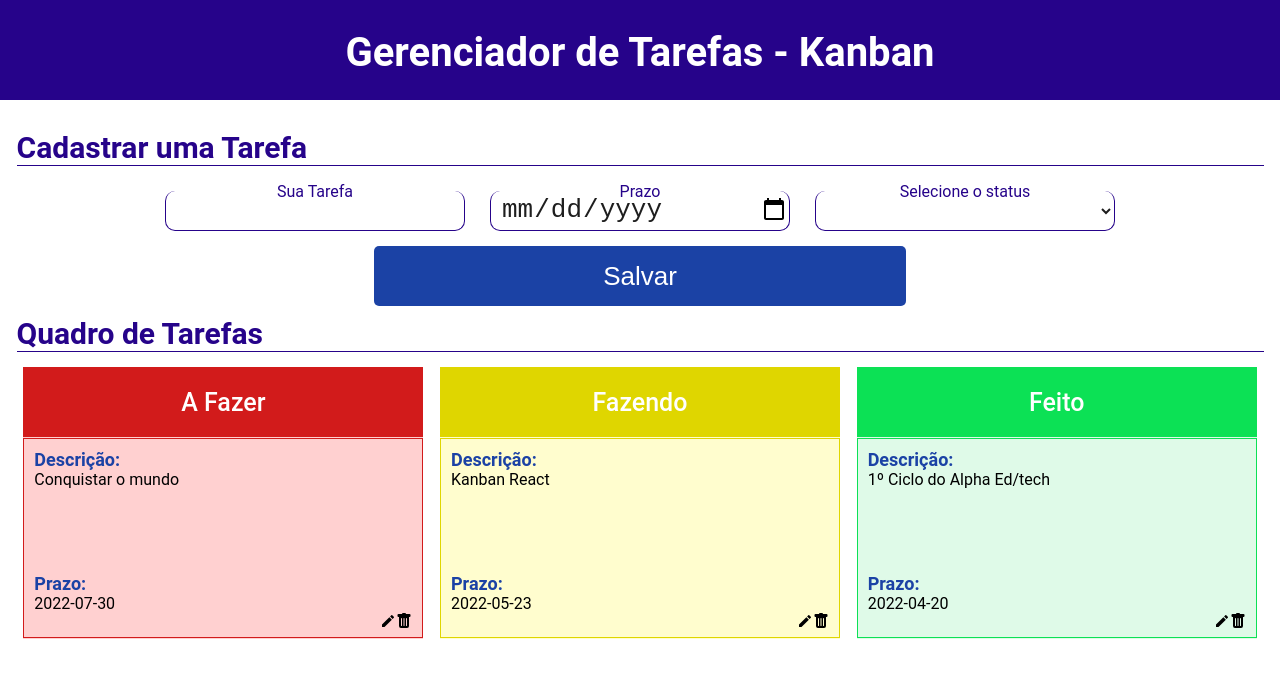
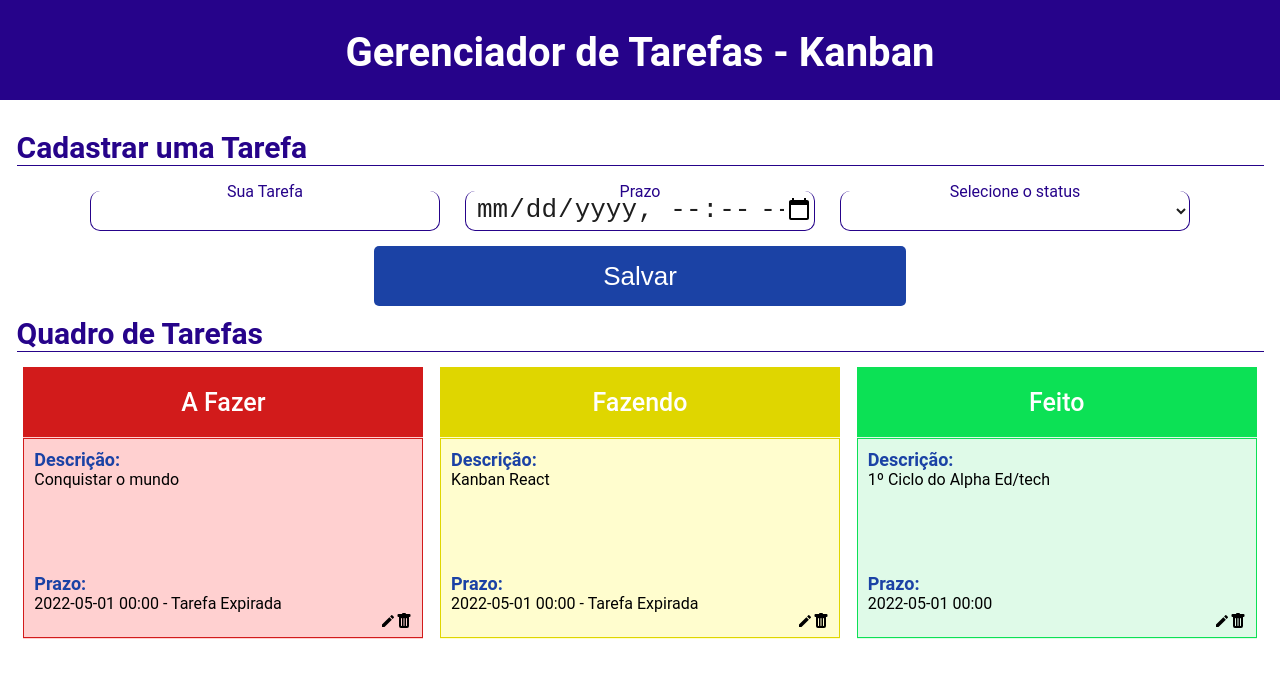
Before and after one commit to rodrigolfranca/kanban-react, a React (Create React App) app: page / in a window 1280 px wide. Shown: the top 678 px of the page. Built offline with nearby package versions, Linux system fonts and the light colour scheme; the HTML template or start-up script is replaced by a standard one.

Commit message:
Done and Done

```diff
--- a/src/components/Card/Card.jsx
+++ b/src/components/Card/Card.jsx
@@ -7,7 +7,10 @@ const date = new Date();
 const year = date.getFullYear();
 const month = (date.getMonth()+1 >= 10)? (date.getMonth()+1) : "0"+(date.getMonth()+1);
 const day = (date.getDate()-1);
-const todayDate = year+'-'+month+'-'+day
+const hour = (date.getHours() < 10)? ("0"+date.getHours()) : (JSON.stringify(date.getHours()));
+const minutes = (date.getMinutes() < 10)? ("0"+date.getMinutes()) : (JSON.stringify(date.getMinutes()));
+const todayDate = year+'-'+month+'-'+day;
+const todayHour = hour+":"+minutes;
 
 function Card(props) {
 
@@ -25,13 +28,19 @@ function Card(props) {
 
         cleanCard();
     }
+    function comparaData(){
+        let time = props.date.split(" ")[0];
+        let hour = props.date.split(" ")[1];
+        if ( (todayDate < time && todayHour < hour) || props.status === "2" ) return props.date;
+        return props.date+" - Tarefa Expirada"
+    }
 
     return (
         <CardStyle className='card'>
             <h2>Descrição:</h2>
             <p className='CardDescription'>{props.description}</p>
             <h2>Prazo:</h2>
-            <p>{ (todayDate < props.date || props.status === "2")? props.date : props.date+" - Tarefa Expirada"}</p>
+            <p>{comparaData()}</p>
             <div className='icons'>
                 <BsFillTrashFill onClick={cleanCard} />
                 <MdModeEditOutline onClick={updateCard} />
--- a/src/components/Card/style.js
+++ b/src/components/Card/style.js
@@ -15,7 +15,9 @@ export const CardStyle = Styled.div`
         }
         .CardDescription {
             height: 103px;
-            overflow-x: scroll;
+            width:378px;
+            overflow-wrap: break-word;
+            overflow-y: hidden;
             font-weight: 400
         }
         .icons {
--- a/src/components/Form/Form.jsx
+++ b/src/components/Form/Form.jsx
@@ -6,15 +6,15 @@ const Form = (props) => {
         <FormContainer>
             <StyledForm>
                 <StyledNest>
-                    <label for='description'>Sua Tarefa</label>
+                    <label>Sua Tarefa</label>
                     <StyledInput type='text' name="description" className="description" value={props.description} onInput={event => props.setDescription(event.target.value)} />
                 </StyledNest>
                 <StyledNest>
-                    <label for='date'>Prazo</label>
-                    <StyledInput type='date' name="date" className="date" value={props.date} onInput={event => props.setDate(event.target.value)} />
+                    <label>Prazo</label>
+                    <StyledInput type='datetime-local' name="date" className="date" value={props.date} onInput={event => props.setDate(event.target.value)} />
                 </StyledNest>
                 <StyledNest>
-                    <label for='status'>Selecione o status</label>
+                    <label>Selecione o status</label>
                 <StyledStatus className="status" name='status' value={props.status} onChange={event => props.setStatus(event.target.value)}>
                     <option value="-1"></option>
                     <option value="0">Para Fazer</option>
--- a/src/components/Form/style.js
+++ b/src/components/Form/style.js
@@ -8,7 +8,7 @@ export const FormContainer = Styled.div`
 `
 
 export const StyledForm = Styled.div`
-    width: 1100px;
+    width: 1120px;
     height: 120px;
     padding: 10px;
     display: flex;
@@ -20,7 +20,7 @@ export const StyledForm = Styled.div`
 
 export const StyledNest = Styled.div`
     height: 40px;
-    width: 300px;
+    width: 350px;
     margin-top: 10px;
 
     display: flex;
@@ -30,7 +30,7 @@ export const StyledNest = Styled.div`
     row-gap: -1px;
 
         label {
-            width: 300px;
+            width: 350px;
             height: 1px;
             color: #26038A;
             z-index: +1;
@@ -43,7 +43,7 @@ export const StyledNest = Styled.div`
 export const StyledInput = Styled.input`
     margin-top: 8px;
     height: 40px;
-    width: 300px;
+    width: 350px;
     padding-left: 10px;
     background: #FFFFFF;
     border-width: 0px 1px 1px 1px;
@@ -58,7 +58,7 @@ export const StyledInput = Styled.input`
 export const StyledStatus = Styled.select`
     margin-top: 8px;
     height: 40px;
-    width: 300px;
+    width: 350px;
     padding-left: 10px;
     background: #FFFFFF;
     border-width: 0px 1px 1px 1px;
--- a/src/components/Main/Main.jsx
+++ b/src/components/Main/Main.jsx
@@ -11,17 +11,17 @@ const Main = () => {
     const [tasks, setTasks] = useState([
         {
             description:"Conquistar o mundo",
-            date:"2022-07-30",
+            date:"2022-05-01 00:00",
             status:"0"
         },
         {
             description:"Kanban React",
-            date:"2022-05-23",
+            date:"2022-05-01 00:00",
             status: "1"
         },
         {
             description:"1º Ciclo do Alpha Ed/tech",
-            date:"2022-04-20",
+            date:"2022-05-01 00:00",
             status: "2"
         }
     ]);
@@ -34,14 +34,15 @@ const Main = () => {
 
 
     function save() {
-        const thing = {
+        const newDate = date.replace("T", " ");
+        const task = {
             description: description,
-            date: date,
+            date: newDate,
             status: status
         }
 
         const array = tasks;
-        array.push(thing);
+        array.push(task);
         setTasks(array);
 
         clearInputs();
```
